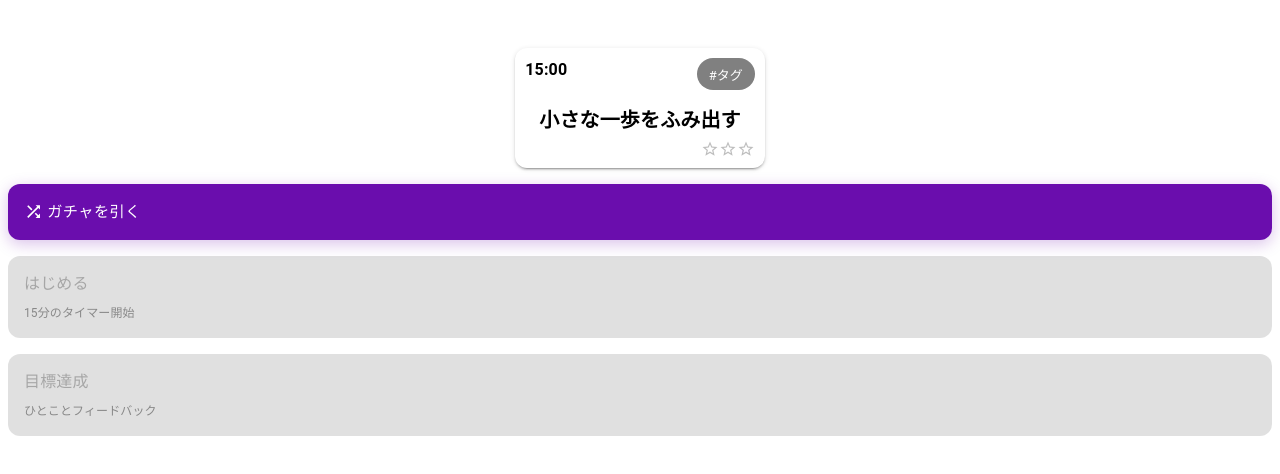
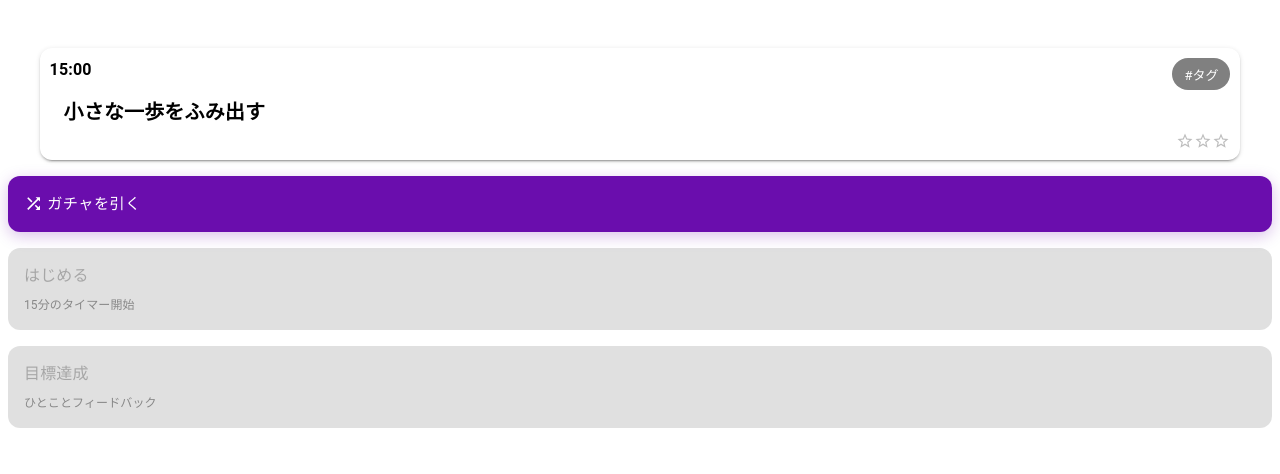
Before and after one commit to 01Taka/motivault, a React (Vite) app in the folder client/: page /techniques/tiny-steps in a window 1280 px wide. Shown: the top 474 px of the page. Built offline with nearby package versions, Linux system fonts and the light colour scheme; no server answers.

Commit message:
rf tiny steps card

```diff
--- a/client/src/techniques/feynman/services/hooks/useKnowledgeGapAnswerService.ts
+++ b/client/src/techniques/feynman/services/hooks/useKnowledgeGapAnswerService.ts
@@ -3,7 +3,6 @@ import { useCurrentUserStore } from '../../../../stores/user/currentUserStore'
 import { useFeynmanStore } from '../../store/feynmanStore'
 import { useFeynmanStoreSetter } from '../../hooks/useFeynmanStoreSetter'
 import { updateFeynmanKnowledgeGapAnswer } from '../functions/feynman-note-service'
-import type { FeynmanNoteRead } from '../documents/feynman-note-documents'
 
 export const useKnowledgeGapAnswerService = (id: string | null) => {
   const { uid } = useCurrentUserStore()
--- a/client/src/techniques/tinySteps/components/GoalCard.tsx
+++ b/client/src/techniques/tinySteps/components/GoalCard.tsx
@@ -1,5 +1,5 @@
 import React from 'react'
-import { Box, Typography, Chip, Rating } from '@mui/material'
+import { Typography, Chip, Rating, Stack } from '@mui/material'
 import type { TinyStepsGoal, TinyStepsTag } from '../types/goal-types'
 import { format } from 'date-fns'
 
@@ -14,8 +14,9 @@ interface GoalCardProps {
 
 const GoalCard: React.FC<GoalCardProps> = ({ timer, data, bgColor }) => {
   return (
-    <Box
+    <Stack
       sx={{
+        width: '100%',
         borderRadius: 3,
         backgroundColor: bgColor ?? (data ? data.tag.backgroundColor : '#fff'),
         boxShadow: 2,
@@ -54,7 +55,7 @@ const GoalCard: React.FC<GoalCardProps> = ({ timer, data, bgColor }) => {
       <Typography
         variant="h6"
         sx={{
-          marginTop: 4,
+          marginTop: 3,
           fontWeight: 'bold',
           padding: 3,
           pb: 4,
@@ -63,7 +64,7 @@ const GoalCard: React.FC<GoalCardProps> = ({ timer, data, bgColor }) => {
       >
         {data?.goal.text ?? '小さな一歩をふみ出す'}
       </Typography>
-    </Box>
+    </Stack>
   )
 }
 
--- a/client/src/techniques/tinySteps/components/TinySteps.tsx
+++ b/client/src/techniques/tinySteps/components/TinySteps.tsx
@@ -1,5 +1,5 @@
 import React, { useState } from 'react'
-import { Stack } from '@mui/material'
+import { Box, Stack } from '@mui/material'
 import GoalCard from './GoalCard'
 import { tags, goals as tinyStepGoals } from '../constants/goals-constants'
 import type { TinyStepsGoal } from '../types/goal-types'
@@ -71,10 +71,12 @@ const TinySteps: React.FC<TinyStepsProps> = ({}) => {
   return (
     <Stack spacing={2} alignItems="center" sx={{ width: '100%', pt: 5 }}>
       {/* GoalCardにランダムな目標とタグを渡す */}
-      <GoalCard
-        timer={remainingTime}
-        data={goal ? { goal, tag: tags[goal.tagId] } : null}
-      />
+      <Box sx={{ width: '95%' }}>
+        <GoalCard
+          timer={remainingTime}
+          data={goal ? { goal, tag: tags[goal.tagId] } : null}
+        />
+      </Box>
       <DrawButton
         type={isFirstDraw ? 'draw' : 'redraw'}
         onClick={() => handleDrawGoal()}
```
Also changed, not shown: client/src/firebase/firestore/handler/named-document-service.ts (+6 -2 lines).
